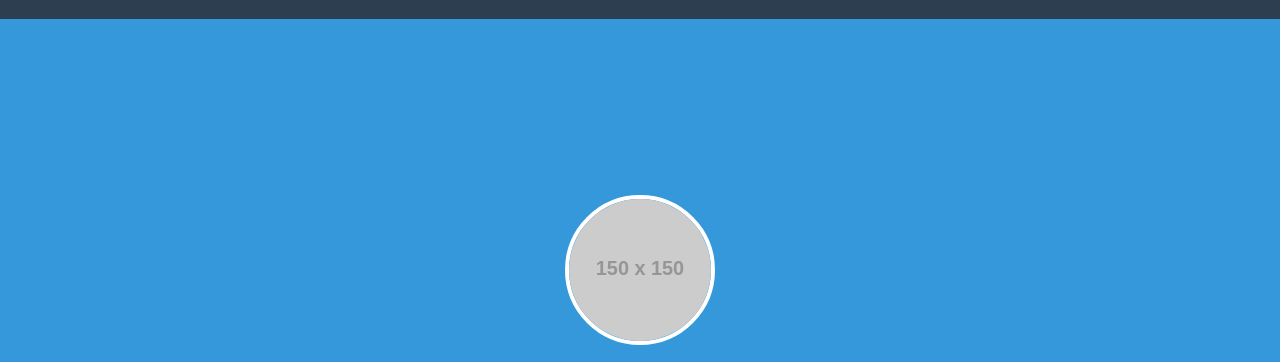
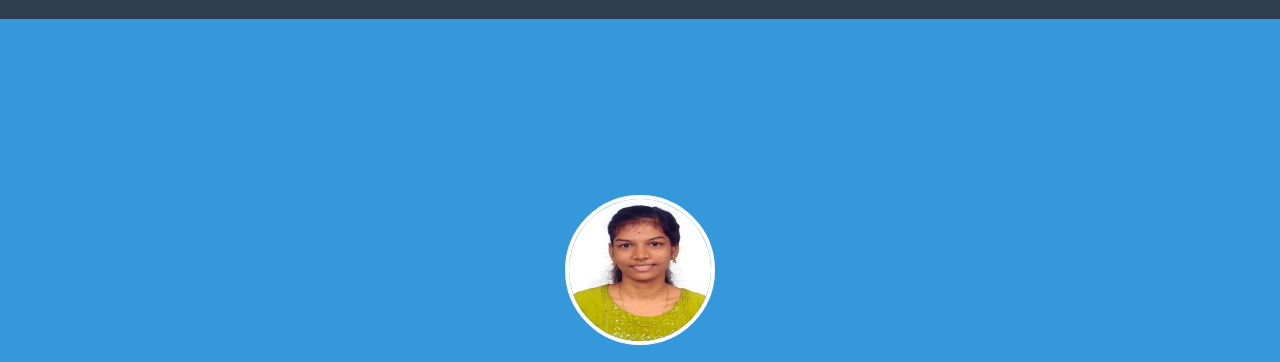
Before and after one commit to priyaa-cpu/Priya-A, a plain HTML site: page index.html in a window 1280 px wide. Shown: the part 69-431 px from the top of the page. Drawn offline with Linux system fonts and the light colour scheme; placeholder pictures from the web are drawn by us.

Commit message:
Update and rename Index.html to index.html

```diff
--- a/Index.html
+++ b/index.html
@@ -68,7 +68,7 @@
   <!-- Hero -->
   <section class="hero">
     <!-- Profile Picture (clickable) -->
-    <img id="profile-pic" src="https://via.placeholder.com/150" alt="Profile Picture">
+    <img id="profile-pic" src="IMG-20250909-WA0005.jpg" alt="Profile Picture">
     <input type="file" id="fileInput" accept="image/*" style="display:none">
     <h1>Hello, I'm PRIYA A </h1>
     <p>Aspiring Web Developer | Learner | Innovator</p>
```
